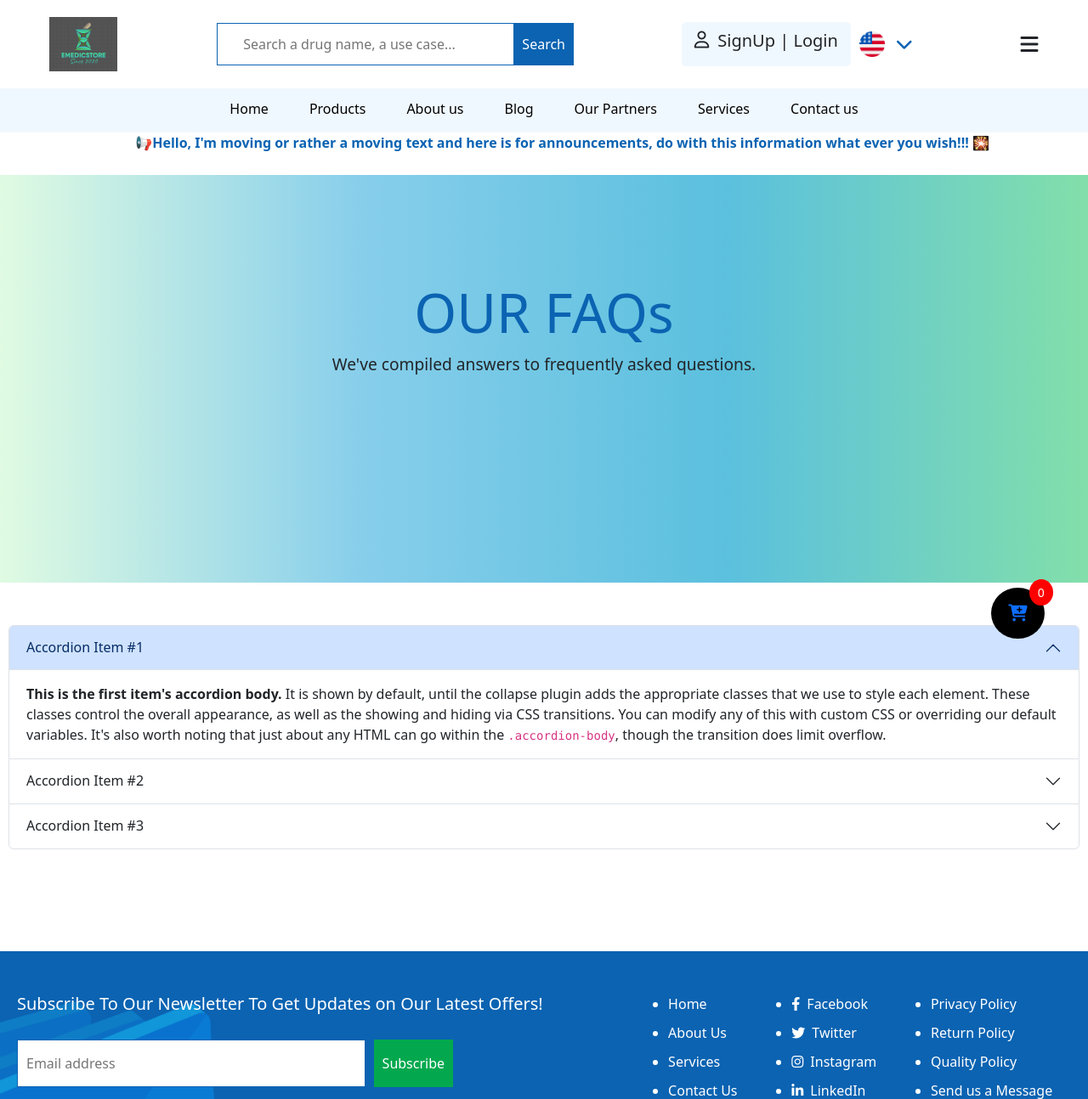
After one commit to Dipec001/onlinestore, a Django app: page /en/faqs/ in a window 1280 px wide. The commit adds this page. Shown: the top 1294 px of the page at 85% size. Run offline with Django 4.2, Linux system fonts and the light colour scheme; data comes from the database, SQL or seed files in the repository; data that the repository does not hold is empty; some libraries are stand-ins or nearby versions; some web fonts are replaced.

Commit message:
"Added FAQs page with URL, view, and template updates"

```diff
--- a/myapp/urls.py
+++ b/myapp/urls.py
@@ -11,6 +11,7 @@ urlpatterns = [
     path('products/category/<int:category_id>/', views.products, name='products_by_category'),  # Pattern with category ID
     path('products/', views.products, name='products'),
     path('services/', views.services, name='services'),
+    path('faqs/', views.faqs, name='faqs'),
     path('products/<str:id>/', views.item_view, name='item-view'),
     path('cart/', views.cart_view, name='cart-view'),
     path('about/', views.about, name='about'),
--- a/myapp/views.py
+++ b/myapp/views.py
@@ -170,6 +170,11 @@ def services(request):
     return render(request, "services.html")
 
 
+def faqs(request):
+    return render(request, "faqs.html")
+
+
+
 def item_view(request, id):
     drug = get_object_or_404(Drug, id=id)
     return render(request, 'item.html', {'drug': drug})
--- a/static/styles.css
+++ b/static/styles.css
@@ -1322,6 +1322,11 @@ header{
     min-width: 250px;
 }
 
+/* FaQs PAge STyling  */
+.faqs-content {
+    margin: 50px 10px;
+}
+
 
 
 /* All media queries */
--- /dev/null
+++ b/templates/Faqs.html
@@ -0,0 +1,53 @@
+{% extends 'header.html' %}
+{% load static %}
+{% load i18n %}
+
+{% block content %}
+<div class="faqs-page">
+    <div class="contact-title">
+        <h1>OUR FAQs</h1>
+        <p>We've compiled answers to frequently asked questions.</p>
+    </div>
+    <div class="faqs-content">
+        <div class="accordion" id="accordionExample">
+            <div class="accordion-item">
+              <h2 class="accordion-header">
+                <button class="accordion-button" type="button" data-bs-toggle="collapse" data-bs-target="#collapseOne" aria-expanded="true" aria-controls="collapseOne">
+                  Accordion Item #1
+                </button>
+              </h2>
+              <div id="collapseOne" class="accordion-collapse collapse show" data-bs-parent="#accordionExample">
+                <div class="accordion-body">
+                  <strong>This is the first item's accordion body.</strong> It is shown by default, until the collapse plugin adds the appropriate classes that we use to style each element. These classes control the overall appearance, as well as the showing and hiding via CSS transitions. You can modify any of this with custom CSS or overriding our default variables. It's also worth noting that just about any HTML can go within the <code>.accordion-body</code>, though the transition does limit overflow.
+                </div>
+              </div>
+            </div>
+            <div class="accordion-item">
+              <h2 class="accordion-header">
+                <button class="accordion-button collapsed" type="button" data-bs-toggle="collapse" data-bs-target="#collapseTwo" aria-expanded="false" aria-controls="collapseTwo">
+                  Accordion Item #2
+                </button>
+              </h2>
+              <div id="collapseTwo" class="accordion-collapse collapse" data-bs-parent="#accordionExample">
+                <div class="accordion-body">
+                  <strong>This is the second item's accordion body.</strong> It is hidden by default, until the collapse plugin adds the appropriate classes that we use to style each element. These classes control the overall appearance, as well as the showing and hiding via CSS transitions. You can modify any of this with custom CSS or overriding our default variables. It's also worth noting that just about any HTML can go within the <code>.accordion-body</code>, though the transition does limit overflow.
+                </div>
+              </div>
+            </div>
+            <div class="accordion-item">
+              <h2 class="accordion-header">
+                <button class="accordion-button collapsed" type="button" data-bs-toggle="collapse" data-bs-target="#collapseThree" aria-expanded="false" aria-controls="collapseThree">
+                  Accordion Item #3
+                </button>
+              </h2>
+              <div id="collapseThree" class="accordion-collapse collapse" data-bs-parent="#accordionExample">
+                <div class="accordion-body">
+                  <strong>This is the third item's accordion body.</strong> It is hidden by default, until the collapse plugin adds the appropriate classes that we use to style each element. These classes control the overall appearance, as well as the showing and hiding via CSS transitions. You can modify any of this with custom CSS or overriding our default variables. It's also worth noting that just about any HTML can go within the <code>.accordion-body</code>, though the transition does limit overflow.
+                </div>
+              </div>
+            </div>
+          </div>
+    </div>
+</div>
+
+{% endblock %}
--- a/templates/header.html
+++ b/templates/header.html
@@ -104,7 +104,7 @@
                     <a href="">{% trans "Blog" %}</a>
                 </div>
                 <div class="menu-item">
-                    <a href="">{% trans "FAQs" %}</a>
+                    <a href="{% url 'faqs' %}">{% trans "FAQs" %}</a>
                 </div>
                 {% if user.is_authenticated %}
                 <div class="menu-item">
```
